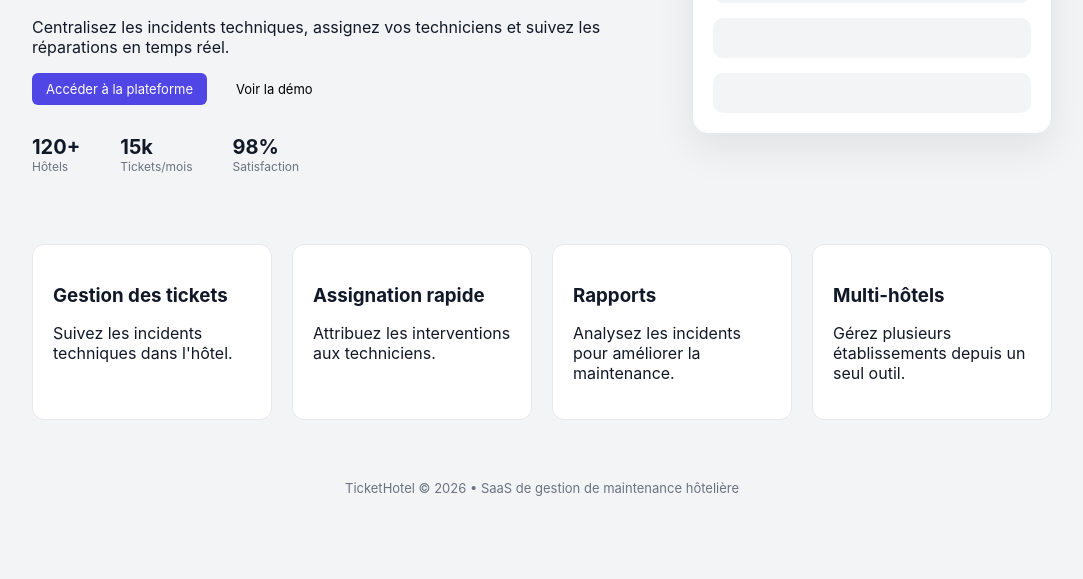
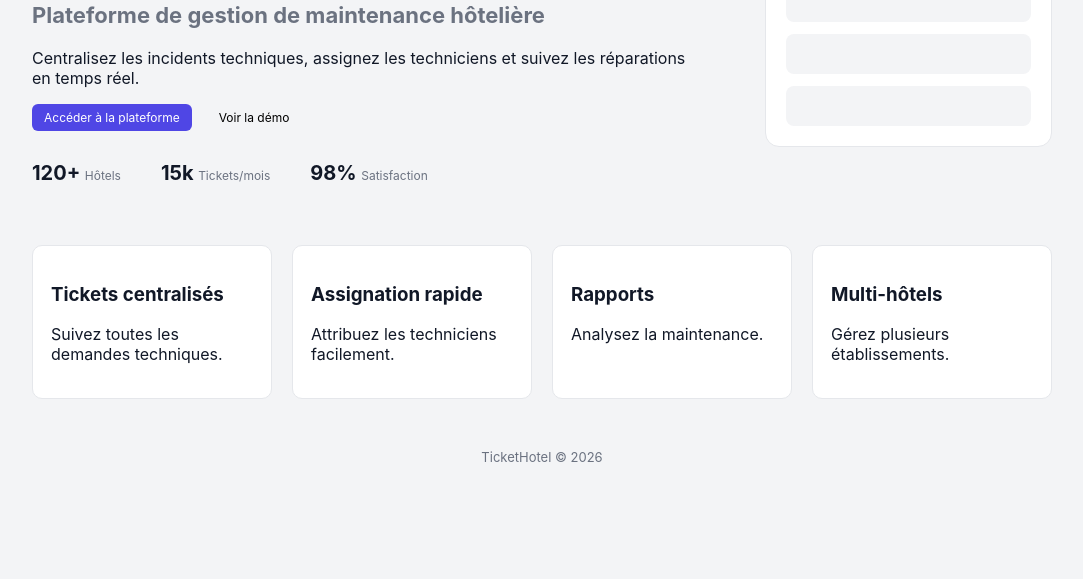
Before and after one commit to bosspridi/tickethotel, a plain HTML site: page app/index.html in a window 1280 px wide. Shown: the part 221-800 px from the top of the page, without its empty margins (98-1181 px from the left). Drawn offline with Linux system fonts and the light colour scheme.

Commit message:
update interface v2

```diff
--- a/app/index.html
+++ b/app/index.html
@@ -6,6 +6,7 @@
 <title>TicketHotel – Enterprise Premium</title>
 
 <style>
+
 :root{
   --bg:#f3f4f6;
   --card:#ffffff;
@@ -30,103 +31,99 @@ body.dark{
 }
 
 *{box-sizing:border-box;font-family:Inter,system-ui}
-body{margin:0;background:var(--bg);color:var(--text);transition:.25s}
 
-/* Pages */
+body{
+margin:0;
+background:var(--bg);
+color:var(--text);
+transition:.25s
+}
+
+/* pages */
+
 .page{
 position:absolute;
 inset:0;
 display:flex;
 align-items:center;
 justify-content:center;
-  transition:opacity .5s ease, transform .5s ease;
+transition:opacity .5s ease;
 }
 
-/* Animations */
-.fade-in-slide{opacity:0; transform:translateY(20px); animation:fadeInSlide 0.7s forwards;}
-@keyframes fadeInSlide{to{opacity:1; transform:translateY(0);}}
-.fade-out-slide{opacity:1; transform:translateY(0); animation:fadeOutSlide 0.5s forwards;}
-@keyframes fadeOutSlide{to{opacity:0; transform:translateY(-20px);}}
+/* landing */
 
-/* ================= LANDING ================= */
+.landing-container{
+max-width:1100px;
+width:100%;
+padding:40px;
+}
 
-.hero-landing{
+.landing-hero{
 display:flex;
 align-items:center;
 justify-content:space-between;
-gap:50px;
+gap:60px;
 }
 
-.hero-left{
-flex:1;
-}
-
-.hero-left h1{
+.landing-left h1{
 font-size:48px;
 margin-bottom:10px;
 }
 
-.hero-left h2{
+.landing-left h2{
 font-size:22px;
 color:var(--muted);
 margin-bottom:20px;
-font-weight:500;
 }
 
-.hero-buttons{
+.landing-buttons{
 display:flex;
 gap:15px;
 margin-bottom:30px;
 }
 
-.btn-secondary{
+.btn-outline{
 background:transparent;
 border:1px solid var(--border);
 }
 
-.hero-stats{
+.landing-stats{
 display:flex;
 gap:40px;
 }
 
-.hero-stats div{
-display:flex;
-flex-direction:column;
-}
-
-.hero-stats strong{
+.landing-stats strong{
 font-size:20px;
 }
 
-.hero-stats span{
+.landing-stats span{
 font-size:12px;
 color:var(--muted);
 }
 
-.dashboard-preview{
-width:360px;
+.landing-right{
+width:320px;
 background:var(--card);
 border:1px solid var(--border);
-border-radius:16px;
+border-radius:14px;
 padding:20px;
 display:flex;
 flex-direction:column;
-gap:15px;
-box-shadow:0 15px 40px rgba(0,0,0,.08);
+gap:12px;
 }
 
 .preview-card{
-height:80px;
+height:70px;
 background:var(--bg);
-border-radius:10px;
+border-radius:8px;
 }
 
 .preview-card.small{
 height:40px;
 }
 
-.features{
-margin-top:70px;
+.landing-features{
+margin-top:60px;
 display:grid;
 grid-template-columns:repeat(4,1fr);
 gap:20px;
@@ -135,27 +132,18 @@ gap:20px;
 .feature{
 background:var(--card);
 border:1px solid var(--border);
-border-radius:12px;
-padding:20px;
-transition:.25s;
-}
-
-.feature:hover{
-transform:translateY(-4px);
-}
-
-.feature h3{
-margin-bottom:8px;
+border-radius:10px;
+padding:18px;
 }
 
 .landing-footer{
-margin-top:60px;
+margin-top:50px;
 text-align:center;
 color:var(--muted);
 font-size:13px;
 }
 
-/* ================= APP ================= */
+/* APP */
 
 .app{display:flex;height:100vh}
 
@@ -180,11 +168,6 @@ transition:.2s;
 .nav-item:hover{
 color:var(--text);
 background:rgba(0,0,0,0.03);
-}
-
-.nav-item.active{
-color:var(--text);
-border-left:3px solid var(--primary);
 }
 
 .main{
@@ -212,15 +195,12 @@ align-items:center;
 justify-content:center;
 font-weight:bold;
 color:white;
-cursor:pointer;
 }
 
 .content{
 padding:25px;
 overflow:auto;
 }
-
-/* Dashboard */
 
 .kpis{
 display:flex;
@@ -236,10 +216,7 @@ padding:18px;
 border-radius:12px;
 }
 
-.kpi h3{
-margin:0;
-font-size:24px;
-}
+.kpi h3{margin:0;font-size:24px;}
 
 .card{
 background:var(--card);
@@ -259,12 +236,6 @@ text-align:left;
 border-bottom:1px solid var(--border);
 }
 
-th{
-font-size:12px;
-text-transform:uppercase;
-color:var(--muted);
-}
-
 .status{
 font-size:12px;
 padding:4px 10px;
@@ -277,11 +248,11 @@ display:inline-block;
 .resolved{background:rgba(34,197,94,.15);color:var(--green);}
 
 .btn{
-padding:8px 14px;
+padding:6px 12px;
 border-radius:6px;
 border:none;
 cursor:pointer;
-font-size:13px;
+font-size:12px;
 }
 
 .btn-primary{
@@ -297,30 +268,6 @@ background:var(--card);
 color:var(--text);
 }
 
-.modal{
-position:fixed;
-inset:0;
-background:rgba(0,0,0,.5);
-display:flex;
-align-items:center;
-justify-content:center;
-opacity:0;
-pointer-events:none;
-transition:.25s;
-}
-
-.modal.show{
-opacity:1;
-pointer-events:auto;
-}
-
-.modal-content{
-background:var(--card);
-padding:25px;
-border-radius:12px;
-width:320px;
-}
-
 .notify{
 position:fixed;
 right:20px;
@@ -330,103 +277,100 @@ color:white;
 padding:12px 18px;
 border-radius:8px;
 opacity:0;
-transform:translateY(10px);
 transition:.3s;
 }
 
-.notify.show{
-opacity:1;
-transform:translateY(0);
-}
+.notify.show{opacity:1;}
 
 </style>
 </head>
 
 <body>
 
-<!-- LANDING PAGE -->
+<!-- LANDING -->
 
-<div id="landingPage" class="page fade-in-slide">
+<div id="landingPage" class="page">
 
-<div style="max-width:1100px;width:100%;padding:40px">
+<div class="landing-container">
 
-<div class="hero-landing">
+<div class="landing-hero">
 
-<div class="hero-left">
+<div class="landing-left">
 
 <h1>TicketHotel</h1>
 
-<h2>La plateforme de gestion de tickets dédiée aux hôtels</h2>
+<h2>Plateforme de gestion de maintenance hôtelière</h2>
 
 <p>
-Centralisez les incidents techniques,
-assignez vos techniciens et suivez les réparations en temps réel.
+Centralisez les incidents techniques, assignez les techniciens
+et suivez les réparations en temps réel.
 </p>
 
-<div class="hero-buttons">
+<div class="landing-buttons">
 
 <button class="btn btn-primary" onclick="goToLogin()">Accéder à la plateforme</button>
 
-<button class="btn btn-secondary">Voir la démo</button>
+<button class="btn btn-outline">Voir la démo</button>
 
 </div>
 
-<div class="hero-stats">
+<div class="landing-stats">
 
-<div><strong>120+</strong><span>Hôtels</span></div>
+<div>
+<strong>120+</strong>
+<span>Hôtels</span>
+</div>
 
-<div><strong>15k</strong><span>Tickets/mois</span></div>
+<div>
+<strong>15k</strong>
+<span>Tickets/mois</span>
+</div>
 
-<div><strong>98%</strong><span>Satisfaction</span></div>
+<div>
+<strong>98%</strong>
+<span>Satisfaction</span>
+</div>
 
 </div>
 
 </div>
 
-<div class="hero-right">
-
-<div class="dashboard-preview">
+<div class="landing-right">
 
 <div class="preview-card"></div>
-
 <div class="preview-card small"></div>
-
 <div class="preview-card small"></div>
 
 </div>
 
 </div>
 
-</div>
-
-<div class="features">
+<div class="landing-features">
 
 <div class="feature">
-<h3>Gestion des tickets</h3>
-<p>Suivez les incidents techniques dans l'hôtel.</p>
+<h3>Tickets centralisés</h3>
+<p>Suivez toutes les demandes techniques.</p>
 </div>
 
 <div class="feature">
 <h3>Assignation rapide</h3>
-<p>Attribuez les interventions aux techniciens.</p>
+<p>Attribuez les techniciens facilement.</p>
 </div>
 
 <div class="feature">
 <h3>Rapports</h3>
-<p>Analysez les incidents pour améliorer la maintenance.</p>
+<p>Analysez la maintenance.</p>
 </div>
 
 <div class="feature">
 <h3>Multi-hôtels</h3>
-<p>Gérez plusieurs établissements depuis un seul outil.</p>
+<p>Gérez plusieurs établissements.</p>
 </div>
 
 </div>
 
 <div class="landing-footer">
-
-TicketHotel © 2026 • SaaS de gestion de maintenance hôtelière
-
+TicketHotel © 2026
 </div>
 
 </div>
@@ -443,22 +387,20 @@ TicketHotel © 2026 • SaaS de gestion de maintenance hôtelière
 
 <input id="loginName" placeholder="Votre nom"><br><br>
 
-<input type="password" id="loginPassword" placeholder="Mot de passe"><br><br>
+<input type="password" placeholder="Mot de passe"><br><br>
 
 <select id="roleSelect">
 
 <option value="client">Client Hôtel</option>
 <option value="technician">Technicien</option>
 <option value="admin">Administrateur Hôtel</option>
-<option value="superadmin">Super Administrateur SaaS</option>
+<option value="superadmin">Super Administrateur</option>
 
 </select><br><br>
 
 <select id="hotelSelect"></select><br><br>
 
-<button class="btn btn-primary" style="width:100%" onclick="login()">
-Se connecter
-</button>
+<button class="btn btn-primary" style="width:100%" onclick="login()">Se connecter</button>
 
 </div>
 
@@ -466,7 +408,7 @@ Se connecter
 
 <!-- APP -->
 
-<div class="app" id="app" style="display:none">
+<div class="app" id="app" style="display:none;">
 
 <div class="sidebar" id="sidebar"></div>
 
@@ -496,15 +438,13 @@ Se connecter
 
 <script>
 
-/* DATA */
+/* données */
 
 let tickets=[
 {id:"TK-001",title:"Wifi HS",client:"Karim",tech:"-",status:"pending",hotel:"Hotel A"},
 {id:"TK-002",title:"Clim HS",client:"Sarah",tech:"Paul",status:"assigned",hotel:"Hotel A"},
 {id:"TK-003",title:"TV noir",client:"Karim",tech:"Marc",status:"resolved",hotel:"Hotel B"}
 ];
-
-let technicians=["Paul","Marc","Luc"];
 
 let hotels=[
 {name:"Hotel A"},
@@ -513,32 +453,19 @@ let hotels=[
 
 let currentUser=null;
 
-/* NAV */
-
-function goToLogin(){
-
-landingPage.classList.add("fade-out-slide")
-
-setTimeout(()=>{
-
-landingPage.style.display="none"
-
-loginPage.style.display="flex"
-
-populateHotelSelect()
-
-},400)
-
-}
+/* login */
 
 function populateHotelSelect(){
-
 hotelSelect.innerHTML=""
-
 hotels.forEach(h=>{
 hotelSelect.innerHTML+=`<option>${h.name}</option>`
 })
+}
 
+function goToLogin(){
+landingPage.style.display="none"
+loginPage.style.display="flex"
+populateHotelSelect()
 }
 
 function login(){
@@ -550,7 +477,6 @@ hotel:hotelSelect.value
 }
 
 loginPage.style.display="none"
-
 app.style.display="flex"
 
 setupInterface()
@@ -560,16 +486,12 @@ notify("Connexion réussie")
 }
 
 function logout(){
-
 app.style.display="none"
-
 loginPage.style.display="flex"
-
 populateHotelSelect()
-
 }
 
-/* INTERFACE */
+/* interface */
 
 function setupInterface(){
 
@@ -587,7 +509,7 @@ renderDashboard()
 
 }
 
-/* DASHBOARD */
+/* dashboard */
 
 function renderDashboard(){
 
@@ -595,13 +517,25 @@ content.innerHTML=`
 
 <div class="kpis">
 
-<div class="kpi"><h3>${tickets.length}</h3>Total</div>
+<div class="kpi">
+<h3>${tickets.length}</h3>
+Total
+</div>
 
-<div class="kpi"><h3>${tickets.filter(t=>t.status=="pending").length}</h3>En attente</div>
+<div class="kpi">
+<h3>${tickets.filter(t=>t.status=="pending").length}</h3>
+En attente
+</div>
 
-<div class="kpi"><h3>${tickets.filter(t=>t.status=="assigned").length}</h3>Assignés</div>
+<div class="kpi">
+<h3>${tickets.filter(t=>t.status=="assigned").length}</h3>
+Assignés
+</div>
 
-<div class="kpi"><h3>${tickets.filter(t=>t.status=="resolved").length}</h3>Résolus</div>
+<div class="kpi">
+<h3>${tickets.filter(t=>t.status=="resolved").length}</h3>
+Résolus
+</div>
 
 </div>
 
@@ -610,7 +544,6 @@ content.innerHTML=`
 <table>
 
 <thead>
-
 <tr>
 <th>ID</th>
 <th>Titre</th>
@@ -618,27 +551,18 @@ content.innerHTML=`
 <th>Technicien</th>
 <th>Statut</th>
 </tr>
-
 </thead>
 
 <tbody>
 
 ${tickets.map(t=>`
-
 <tr>
-
 <td>${t.id}</td>
-
 <td>${t.title}</td>
-
 <td>${t.client}</td>
-
 <td>${t.tech}</td>
-
 <td><span class="status ${t.status}">${t.status}</span></td>
-
 </tr>
-
 `).join("")}
 
 </tbody>
@@ -651,22 +575,16 @@ ${tickets.map(t=>`
 
 }
 
-/* UTIL */
+/* util */
 
 function notify(msg){
-
 notify.innerText=msg
-
 notify.classList.add("show")
-
 setTimeout(()=>notify.classList.remove("show"),2000)
-
 }
 
 function toggleTheme(){
-
 document.body.classList.toggle("dark")
-
 }
 
 populateHotelSelect()
```
Lines whose indentation alone changed are shown as unchanged.
